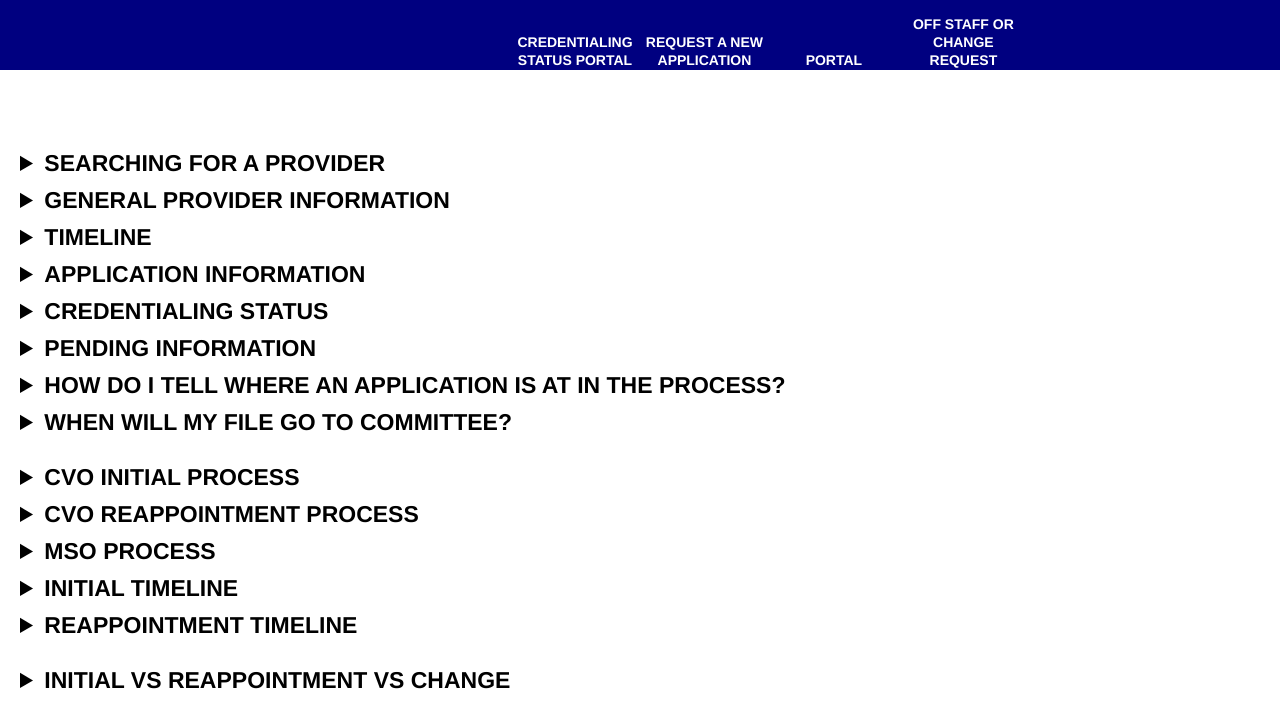
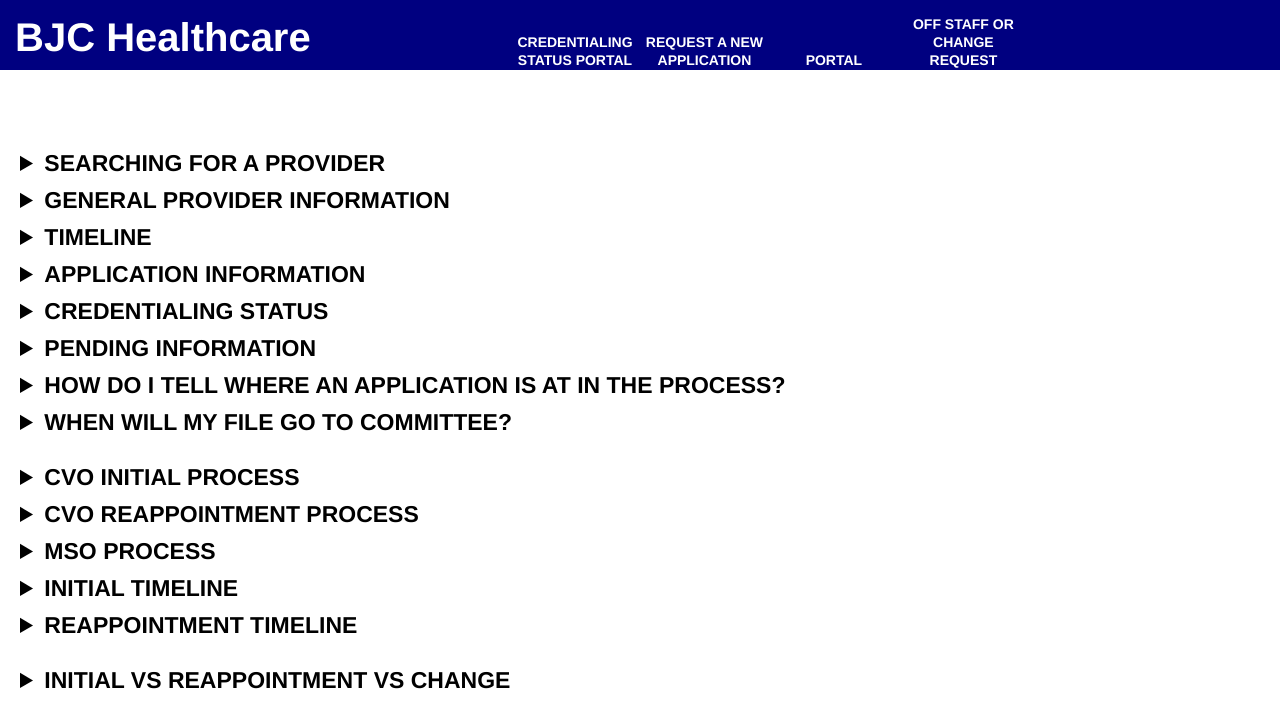
Before and after one commit to BJCCVO/Testing, a plain HTML site: page HelpPage.html in a window 1280 px wide. Shown: the top 719 px of the page. Drawn offline with Linux system fonts and the light colour scheme.

Commit message:
Update HelpPage.html

```diff
--- a/HelpPage.html
+++ b/HelpPage.html
@@ -257,7 +257,7 @@
 
     <body>
         <div class="navigation">
-            <!--<h1>BJC Healthcare</h1>-->
+            <h1>BJC Healthcare</h1>
             <ul>
                 <li class="active"><a href="https://echoapps.bjc.org/echoapplicationmodule/CustomPortal/CredStatus" target="_blank">Credentialing Status Portal</a></li>
                 <li class="active"><a href="https://msoinitialapplication.carenet.org/" target="_blank">Request A New Application</a></li>
```
